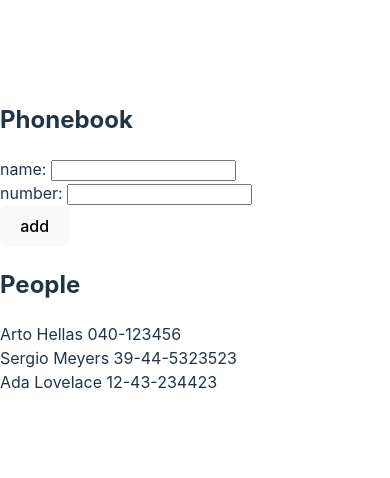
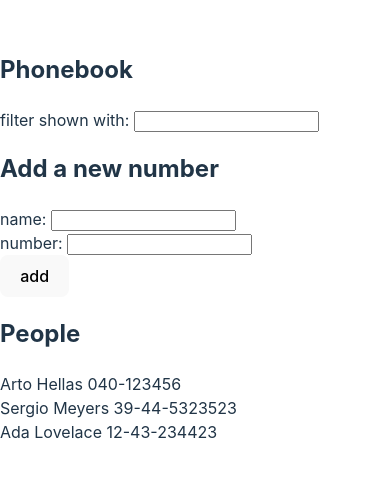
Before and after one commit to phamdustin/fso_submissions, a React (Vite) app in the folder part2/phonebook/: page / in a window 390 px wide. Shown: the part 184-662 px from the top of the page. Built offline with nearby package versions, Linux system fonts and the light colour scheme.

Commit message:
Completed exercise 2.9, printed list of phonebook does not update unless there is a change detected in the filtered input. Exercise does not specify requirements of the state of filtering

```diff
--- a/part2/phonebook/src/App.jsx
+++ b/part2/phonebook/src/App.jsx
@@ -1,10 +1,9 @@
-import { useState } from 'react'
+import React, { useState } from 'react'
 
 const PrintAllNames = ({people}) => {
-  return (
-    <div>{people.map(person => <main>{person.name} {person.number}</main>)}</div>
-  )
-
+    return (
+      <div>{people.map(person => <main>{person.name} {person.number}</main>)}</div>
+    )
 }
 
 const App = () => {
@@ -14,8 +13,14 @@ const App = () => {
     { id: 3, name: 'Ada Lovelace', number: '12-43-234423'}
   ])
 
+  const [filteredList, setFilteredList] = useState([
+    { id: 0, name: 'Arto Hellas', number: '040-123456'},
+    { id: -1, name: 'Sergio Meyers', number: '39-44-5323523'},
+    { id: -2, name: 'Ada Lovelace', number: '12-43-234423'}])
+
   const [newName, setNewName] = useState('')
   const [newNumber, setNewNumber] = useState('')
+  const [newFilter, setNewFilter] = useState('')
 
   const addPerson = (event) => {
     event.preventDefault()
@@ -36,6 +41,7 @@ const App = () => {
     } else {
       alert(`${personObject.name} is already in the phonebook.`)
     }
+    setFilteredList(persons)
   }
   const handleNameChange = (event) => {
     console.log(event.target.value)
@@ -45,9 +51,30 @@ const App = () => {
     console.log(event.target.value)
     setNewNumber(event.target.value)
   }
+
+  const handleFilterChange = (event) => {
+    console.log(event.target.value)
+    setNewFilter(event.target.value)
+    if (event.target.value!="") {
+      console.log("There is a filter applied")
+      const filterBySearch = persons.filter((person) => {
+        if (person.name.toString().toLowerCase().includes(event.target.value.toString().toLowerCase())) {return person}
+      })
+      setFilteredList(filterBySearch)
+    } else {
+      setFilteredList(persons)
+    }
+
+  }
   return (
     <div>
       <h2>Phonebook</h2>
+        <div>
+          filter shown with: <input value={newFilter} onChange={handleFilterChange} />
+        </div>
+
+
+      <h2>Add a new number</h2>
       <form onSubmit={addPerson}>
         <div>
           name: <input value={newName} onChange={handleNameChange}/>
@@ -61,7 +88,7 @@ const App = () => {
       </form>
       <h2>People</h2>
 
-      <PrintAllNames people={persons}/>
+      <PrintAllNames people={filteredList}/>
     </div>
   )
 }
```
